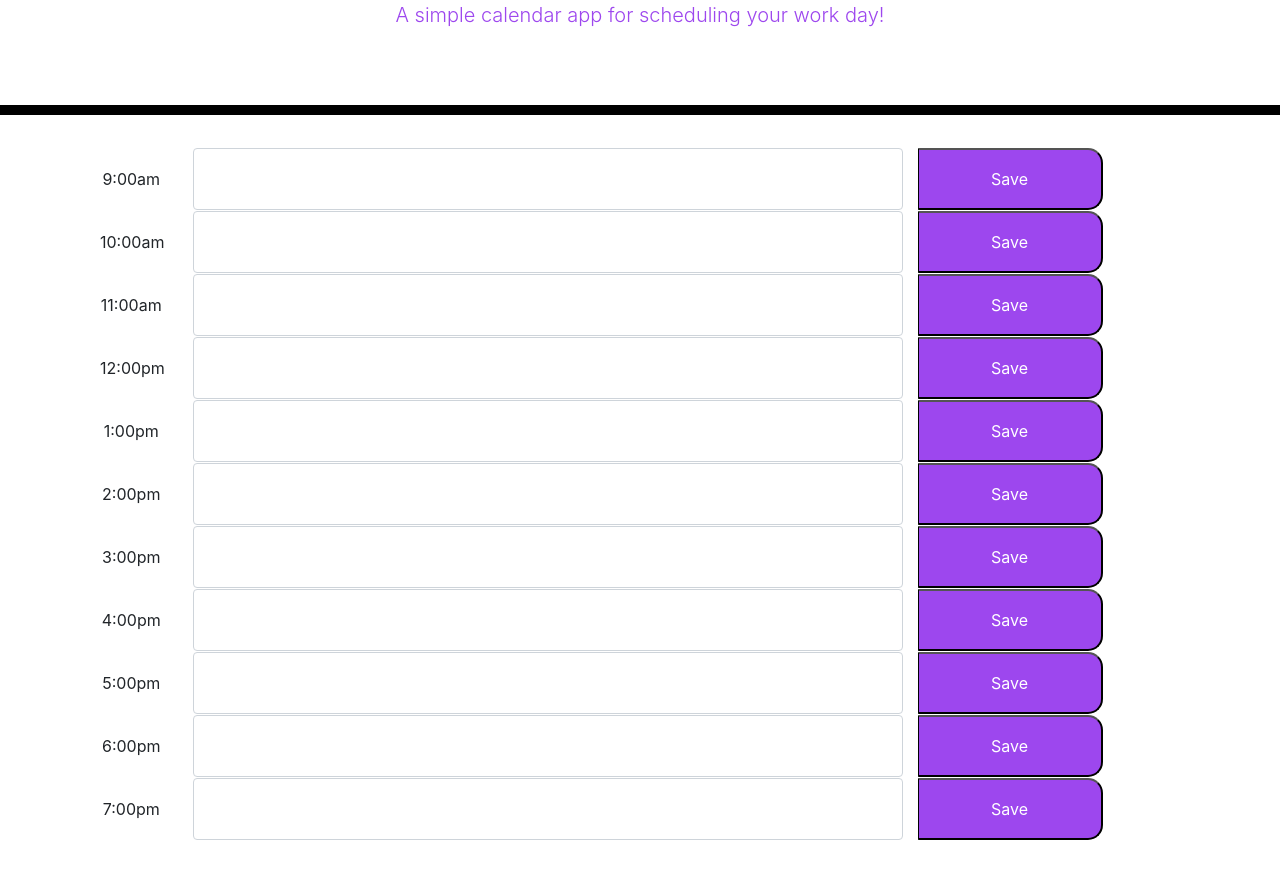
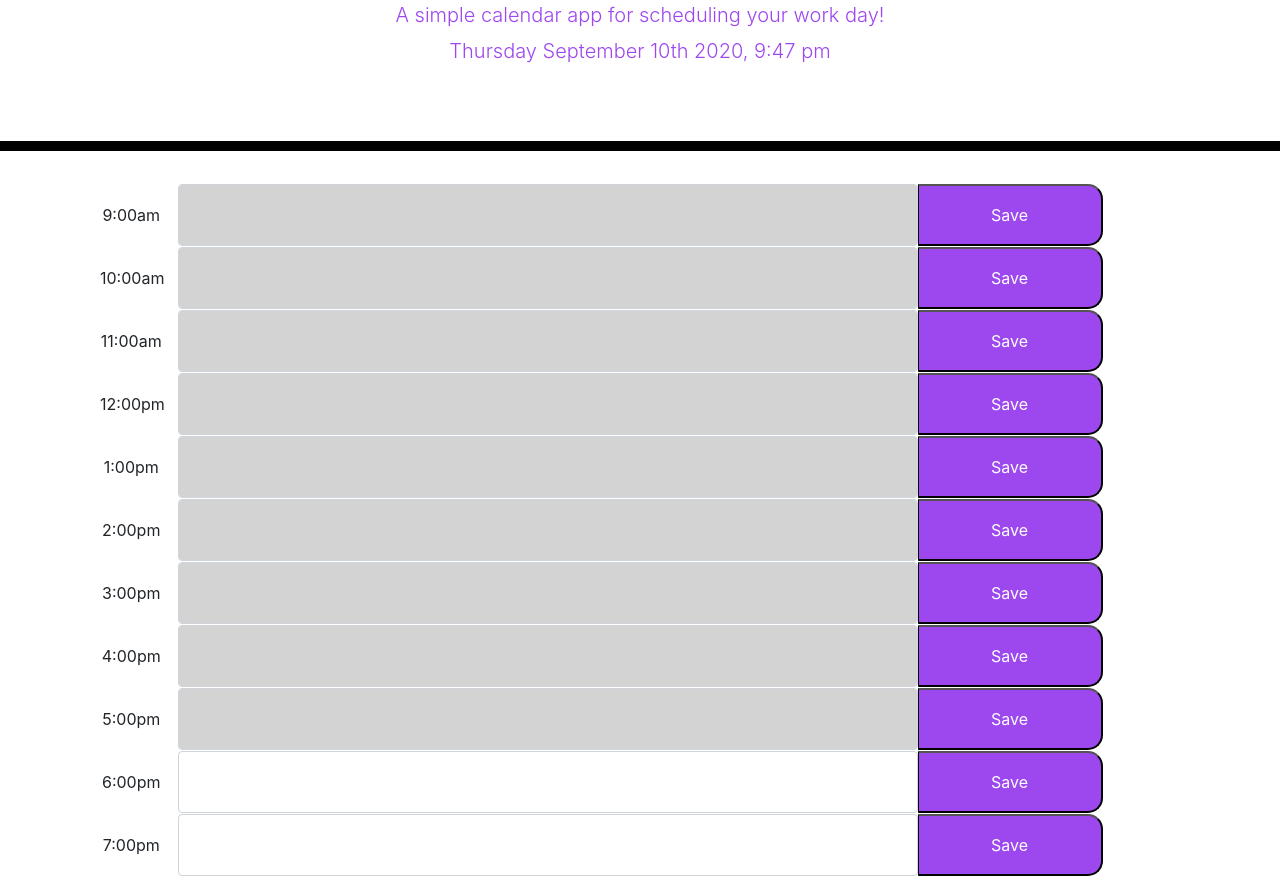
Before and after one commit to andreahayward/AHDayPlanner, a plain HTML site: page index.html in a window 1280 px wide. Shown: the part 153-1029 px from the top of the page. Before the commit the page ends 993 px from the top, so only its background shows below. Drawn offline with nearby package versions, Linux system fonts and the light colour scheme.

Commit message:
updated HTML formatting and JS code

```diff
--- a/index.html
+++ b/index.html
@@ -30,83 +30,83 @@
       <div class="container" id="9">
         <div class="row h-100">
             <p class="col-sm-1 my-auto time-block">9:00am</p>
-            <div class="inputText col-sm-8 spot1"><textarea class="form-control form9" rows="2" id="textarea"></textarea></div>
+            <textarea class="form-control form9 inputText col-sm-8 spot1"  rows="2" id="textarea" data-hour="9"></textarea>
             <button class="saveBtn col-sm-2">Save</button>
         </div>
     </div>
     <div class="container" id="10">
         <div class="row h-100">
             <p class="col-sm-1 my-auto time-block">10:00am</p>
-            <div class="inputText col-sm-8 spot2"><textarea class="form-control form10" rows="2" id="textarea"></textarea></div>
+            <textarea class="form-control form10 inputText col-sm-8 spot2"  rows="2" id="textarea" data-hour="10"></textarea>
             <button class="saveBtn col-sm-2">Save</button>
         </div>
     </div>
     <div class="container" id="11">
         <div class="row h-100">
             <p class="col-sm-1 my-auto time-block">11:00am</p>
-            <div class="inputText col-sm-8 spot3"><textarea class="form-control form11" rows="2" id="textarea"></textarea></div><button
-                class="saveBtn col-sm-2">Save</button>
+            <textarea class="form-control form11 inputText col-sm-8 spot3"  rows="2" id="textarea" data-hour="11"></textarea>
+            <button class="saveBtn col-sm-2">Save</button>
         </div>
     </div>
     <div class="container" id="12">
         <div class="row h-100">
             <p class="col-sm-1 my-auto time-block">12:00pm</p>
-            <div class="inputText col-sm-8 spot4"><textarea class="form-control form12" rows="2" id="textarea"></textarea></div><button
-                class="saveBtn col-sm-2">Save</button>
+            <textarea class="form-control form12 inputText col-sm-8 spot4"  rows="2" id="textarea" data-hour="12"></textarea>
+            <button class="saveBtn col-sm-2">Save</button>
         </div>
     </div>
     <div class="container" id="13">
         <div class="row h-100">
             <p class="col-sm-1 my-auto time-block">1:00pm</p>
-            <div class="inputText col-sm-8 spot5"><textarea class="form-control form1" rows="2" id="textarea"></textarea></div><button
-                class="saveBtn col-sm-2">Save</button>
+            <textarea class="form-control form1 inputText col-sm-8 spot5"  rows="2" id="textarea" data-hour="1"></textarea>
+            <button class="saveBtn col-sm-2">Save</button>
         </div>
     </div>
     <div class="container" id="14">
         <div class="row h-100">
             <p class="col-sm-1 my-auto time-block">2:00pm</p>
-            <div class="inputText col-sm-8 spot6"><textarea class="form-control form2" rows="2" id="textarea"></textarea></div><button
-                class="saveBtn col-sm-2">Save</button>
+            <textarea class="form-control form2 inputText col-sm-8 spot6"  rows="2" id="textarea" data-hour="2"></textarea>
+            <button class="saveBtn col-sm-2">Save</button>
         </div>
     </div>
     <div class="container" id="15">
         <div class="row h-100">
             <p class="col-sm-1 my-auto time-block">3:00pm</p>
-            <div class="inputText col-sm-8 spot7"><textarea class="form-control form3" rows="2" id="textarea"></textarea></div><button
-                class="saveBtn col-sm-2">Save</button>
+            <textarea class="form-control form3 inputText col-sm-8 spot7"  rows="2" id="textarea" data-hour="3"></textarea>
+            <button class="saveBtn col-sm-2">Save</button>
         </div>
     </div>
     <div class="container" id="16">
         <div class="row h-100">
             <p class="col-sm-1 my-auto time-block">4:00pm</p>
-            <div class="inputText col-sm-8 spot8"><textarea class="form-control form4" rows="2" id="textarea"></textarea></div><button
-                class="saveBtn col-sm-2">Save</button>
+            <textarea class="form-control form4 inputText col-sm-8 spot8"  rows="2" id="textarea" data-hour="4"></textarea>
+            <button class="saveBtn col-sm-2">Save</button>
         </div>
     </div>
     <div class="container" id="17">
         <div class="row h-100">
             <p class="col-sm-1 my-auto time-block">5:00pm</p>
-            <div class="inputText col-sm-8 spot9"><textarea class="form-control form5" rows="2" id="textarea"></textarea></div><button
-                class="saveBtn col-sm-2">Save</button>
+            <textarea class="form-control form5 inputText col-sm-8 spot9"  rows="2" id="textarea" data-hour="5"></textarea>
+            <button class="saveBtn col-sm-2">Save</button>
         </div>
     </div>
     <div class="container" id="18">
         <div class="row h-100">
             <p class="col-sm-1 my-auto time-block">6:00pm</p>
-            <div class="inputText col-sm-8 spot10"><textarea class="form-control form6" rows="2" id="textarea"></textarea></div><button
-                class="saveBtn col-sm-2">Save</button>
+            <textarea class="form-control form6 inputText col-sm-8 spot10"  rows="2" id="textarea" data-hour="6"></textarea>
+            <button class="saveBtn col-sm-2">Save</button>
         </div>
     </div>
     <div class="container" id="19">
         <div class="row h-100">
             <p class="col-sm-1 my-auto time-block">7:00pm</p>
-            <div class="inputText col-sm-8 spot11"><textarea class="form-control form7" rows="2" id="textarea"></textarea></div><button
-                class="saveBtn col-sm-2">Save</button>
+            <textarea class="form-control form7 inputText col-sm-8 spot11"  rows="2" id="textarea" data-hour="7"></textarea>
+            <button class="saveBtn col-sm-2">Save</button>
         </div>
     </div>
 
-    <script src ="jstest2.js"></script>
     <script src="https://code.jquery.com/jquery-3.4.1.min.js"></script>
     <script src="https://cdnjs.cloudflare.com/ajax/libs/moment.js/2.24.0/moment.min.js"></script>
+    <script src ="jstest2.js"></script>
   </body>
 </html>
--- a/jstest2.js
+++ b/jstest2.js
@@ -1,4 +1,4 @@
-moment(Date);
+//moment(Date);
 $("#currentDay").text(moment().format('dddd MMMM Do YYYY, h:mm a'));
 var currentTime = moment();
 currentTime = currentTime.startOf("hour");
@@ -9,10 +9,49 @@ var beforeTime = moment().startOf('day').add(9, "hours");
 var time1 = beforeTime.add(0, "h");
 time1 = time1.format('hh:mm A');
 $(".spot1").text(time1);
+//10am
+var time2 = beforeTime.add(0, "h");
+time2 = time2.format('hh:mm A');
+$(".spot2").text(time2);
+//11am
+var time3 = beforeTime.add(0, "h");
+time3 = time3.format('hh:mm A');
+$(".spot3").text(time3);
+//12pm
+var time4 = beforeTime.add(0, "h");
+time4 = time4.format('hh:mm A');
+$(".spot4").text(time4);
+//1pm
+var time5 = beforeTime.add(0, "h");
+time5 = time5.format('hh:mm A');
+$(".spot5").text(time5);
+//2pm
+var time6 = beforeTime.add(0, "h");
+time6 = time6.format('hh:mm A');
+$(".spot6").text(time6);
+//3pm
+var time7 = beforeTime.add(0, "h");
+time7 = time7.format('hh:mm A');
+$(".spot7").text(time7);
+//4pm
+var time8 = beforeTime.add(0, "h");
+time8 = time8.format('hh:mm A');
+$(".spot8").text(time8);
+//5pm
+var time9 = beforeTime.add(0, "h");
+time9 = time9.format('hh:mm A');
+$(".spot9").text(time9);
+//6pm
+var time10 = beforeTime.add(0, "h");
+time10 = time10.format('hh:mm A');
+$(".spot10").text(time10);
+//7pm
+var time11 = beforeTime.add(0, "h");
+time11 = time11.format('hh:mm A');
+$(".spot11").text(time11);
 
 
 // Function to compare hour slots with current time
-// Update these to coordinating numbers
 function testTime() {
     // Add time1 9AM
     time1 = moment().startOf('day').add(9, "hours");
@@ -28,7 +67,127 @@ function testTime() {
     else if (currentTime.isSame(time1)) {
         $(".form9").addClass("present");
     };
-
+    // Add time2 10AM
+    time2 = moment().startOf('day').add(10, "hours");
+    // Add time2 if/else
+    if (currentTime.isAfter(time2)) {
+        $(".form10").addClass("past");
+    }
+    else if (currentTime.isBefore(time2)) {
+        $(".form10").addClass("future");
+    }
+    else if (currentTime.isSame(time2)) {
+        $(".form10").addClass("present");
+    };
+    // Add time2 10AM
+    time2 = moment().startOf('day').add(10, "hours");
+    // Add time2 if/else
+    if (currentTime.isAfter(time2)) {
+        $(".form10").addClass("past");
+    }
+    else if (currentTime.isBefore(time2)) {
+        $(".form10").addClass("future");
+    }
+    else if (currentTime.isSame(time2)) {
+        $(".form10").addClass("present");
+    };
+    // time3 11AM
+    time3 = moment().startOf('day').add(11, "hours");
+    // Add time3 if/else
+    if (currentTime.isAfter(time3)) {
+        $(".form11").addClass("past");
+    }
+    else if (currentTime.isBefore(time3)) {
+        $(".form11").addClass("future");
+    }
+    else if (currentTime.isSame(time3)) {
+        $(".form11").addClass("present");
+    };
+    // time4 12PM
+    time4 = moment().startOf('day').add(12, "hours");
+    // Add time4 if/else
+    if (currentTime.isAfter(time4)) {
+        $(".form12").addClass("past");
+    }
+    else if (currentTime.isBefore(time4)) {
+        $(".form12").addClass("future");
+    }
+    else if (currentTime.isSame(time4)) {
+        $(".form12").addClass("present");
+    };
+    // time5 1PM
+    time5 = moment().startOf('day').add(13, "hours");
+    // Add time5 if/else
+    if (currentTime.isAfter(time5)) {
+        $(".form1").addClass("past");
+    }
+    else if (currentTime.isBefore(time5)) {
+        $(".form1").addClass("future");
+    }
+    else if (currentTime.isSame(time5)) {
+        $(".form1").addClass("present");
+    };
+    // time6 2PM
+    time6 = moment().startOf('day').add(14, "hours");
+    // Add time6 if/else
+    if (currentTime.isAfter(time6)) {
+        $(".form2").addClass("past");
+    }
+    else if (currentTime.isBefore(time6)) {
+        $(".form2").addClass("future");
+    }
+    else if (currentTime.isSame(time6)) {
+        $(".form2").addClass("present");
+    };
+    // time7 3M
+    time7 = moment().startOf('day').add(15, "hours");
+    // Add time7 if/else
+    if (currentTime.isAfter(time7)) {
+        $(".form3").addClass("past");
+    }
+    else if (currentTime.isBefore(time7)) {
+        $(".form3").addClass("future");
+    }
+    else if (currentTime.isSame(time7)) {
+        $(".form3").addClass("present");
+    };
+    // time8 4pm
+    time8 = moment().startOf('day').add(16, "hours");
+    // Add time8 if/else
+    if (currentTime.isAfter(time8)) {
+        $(".form4").addClass("past");
+    }
+    else if (currentTime.isBefore(time8)) {
+        $(".form4").addClass("future");
+    }
+    else if (currentTime.isSame(time8)) {
+        $(".form4").addClass("present");
+    };
+    // time9 5pm
+    time9 = moment().startOf('day').add(17, "hours");
+    // Add time9 if/else
+    if (currentTime.isAfter(time9)) {
+        $(".form5").addClass("past");
+    }
+    else if (currentTime.isBefore(time9)) {
+        $(".form5").addClass("future");
+    }
+    else if (currentTime.isSame(time9)) {
+        $(".form5").addClass("present");
+    };
+    // time10 6pm
+    //time9 = moment().startOf('day').add(18, "hours");
+    // Add time10 if/else
+    //if (currentTime.isAfter(time10)) {
+        //$(".form6").addClass("past");
+    //}
+    //else if (currentTime.isBefore(time10)) {
+        //$(".form10").addClass("future");
+    //}
+    //else if (currentTime.isSame(time10)) {
+        //$(".form10").addClass("present");
+    //};
+}
 testTime();
 // Loops through input area to get item from local storage
 var x = [9, 10, 11, 12, 1, 2, 3, 4, 5, 6, 7];
@@ -42,8 +201,9 @@ for (var i = 0; i < x.length; i++) {
 $(".saveBtn").click(function () {
     event.preventDefault();
     var formValue = $(this).siblings(".form-control").val();
-    console.log("This worked");
-    var listItem = $(this).parent().data("hour");
+    console.log(formValue);
+    var listItem = $(this).siblings(".form-control").data("hour");
+    console.log("")
 
     localStorage.setItem(listItem, formValue);
 });
```
